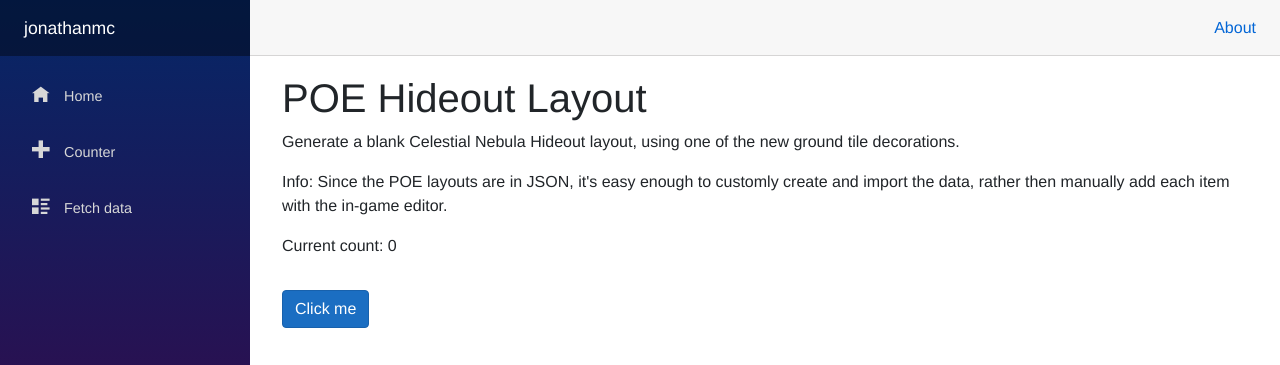
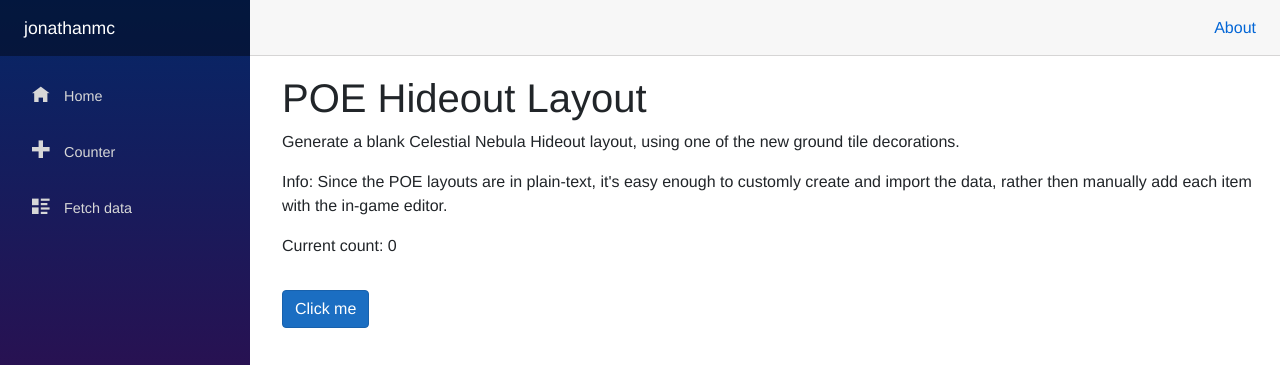
Before and after one commit to JonathanMcCaffrey/blazor-test, an ASP.NET Core app: page /poe/layout in a window 1280 px wide. Shown: the top 365 px of the page. Run offline with ASP.NET Core 8, Linux system fonts and the light colour scheme.

Commit message:
Update POELayout.razor

```diff
--- a/jonathanmc/jonathanmc/Pages/POE/Layout/POELayout.razor
+++ b/jonathanmc/jonathanmc/Pages/POE/Layout/POELayout.razor
@@ -6,7 +6,7 @@
     Generate a blank Celestial Nebula Hideout layout, using one of the new ground tile decorations.
 </p>
 
-<p>Info: Since the POE layouts are in JSON, it's easy enough to customly create and import the data, rather then manually add each item with the in-game editor.</p>
+<p>Info: Since the POE layouts are in plain-text, it's easy enough to customly create and import the data, rather then manually add each item with the in-game editor.</p>
 
 <p>Current count: @currentCount</p>
 
```
